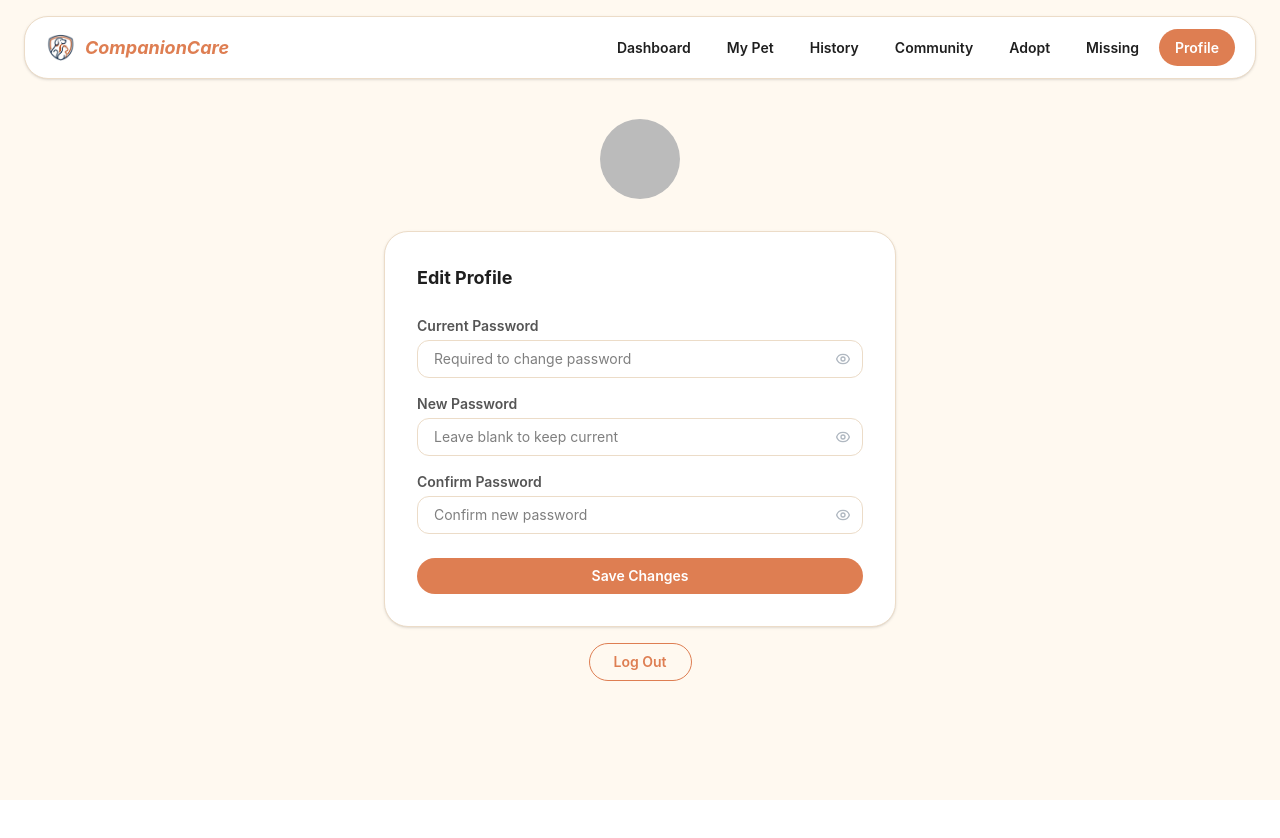
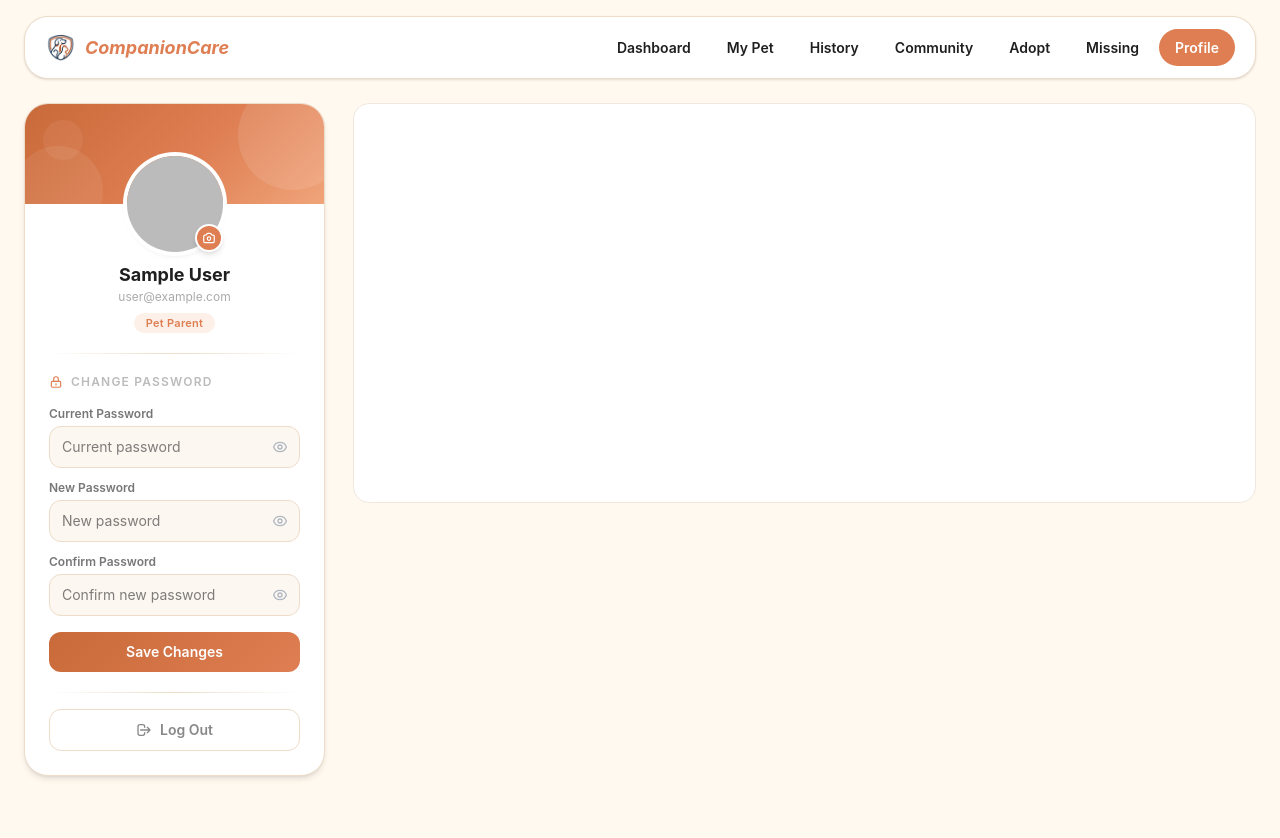
Before and after one commit to Davidyili230/CompanionCare, a React (Vite) app: page /profile in a window 1280 px wide. Shown: the top 838 px of the page. Before the commit the page ends 800 px from the top, so only its background shows below. Built offline with nearby package versions, Linux system fonts and the light colour scheme; no server answers; sample sign-in values are in the browser's storage.

Commit message:
update on profile

```diff
--- a/src/components/Navbar/Navbar.jsx
+++ b/src/components/Navbar/Navbar.jsx
@@ -17,7 +17,7 @@ export default function Navbar() {
         <div className="flex items-center gap-2">
           <div className="flex items-center justify-center rounded-lg overflow-hidden shrink-0">
             <img
-              src="/Logo.png"
+              src="/Logo.PNG"
               alt="CompanionCare logo"
               className="h-8 w-8 object-contain"
             />
--- a/src/components/PetCard.jsx
+++ b/src/components/PetCard.jsx
@@ -3,7 +3,7 @@ export default function PetCard({ pet, selected, onClick }) {
     <button
       type="button"
       onClick={() => onClick(pet.id)}
-      className="flex w-23 flex-col items-center rounded-2xl border border-[#de7e52] bg-white p-3 text-center transition-colors duration-200 hover:bg-[#fcf5ef]"
+      className={`flex w-23 flex-col items-center rounded-2xl border p-3 text-center transition-colors duration-200 ${selected ? "border-[#d87c5a] bg-[#fcf5ef]" : "border-[#de7e52] bg-white hover:bg-[#fcf5ef]"}`}
     >
       <div className="mb-3 flex h-13 w-13 items-center justify-center overflow-hidden rounded-full border border-[#9a9a9a] bg-[#f2f2f2]">
         {pet.image ? (
--- a/src/context/AuthContext.jsx
+++ b/src/context/AuthContext.jsx
@@ -17,7 +17,7 @@ export const AuthProvider = ({ children }) => {
     const unsubscribe = onAuthStateChanged(auth, async (firebaseUser) => {
       if (firebaseUser) {
         const token = await firebaseUser.getIdToken();
-        setUser({ ...firebaseUser, token });
+        setUser({ ...firebaseUser, token, username: firebaseUser.displayName });
       } else {
         setUser(null);
       }
--- a/src/pages/Profile/Profile.jsx
+++ b/src/pages/Profile/Profile.jsx
@@ -109,22 +109,49 @@ export default function Profile() {
   const avatarLetter = (user?.displayName || user?.email || "?")[0].toUpperCase();
 
   return (
-    <div>
-      <div className="flex justify-center px-4 py-10">
-        <div className="w-full max-w-lg">
-          {/* Avatar + name header */}
-          <div className="flex flex-col items-center gap-3 mb-8">
-            <div className="relative group" style={{ width: 80, height: 80 }}>
+    <div style={{ minHeight: "100vh", background: "#FFF9F0", boxSizing: "border-box" }}>
+      <div style={{ padding: "24px" }}>
+        <div
+          style={{
+            display: "grid",
+            gridTemplateColumns: "1fr 3fr",
+            gap: 28,
+            alignItems: "start",
+          }}
+        >
+          {/* Left sidebar */}
+          <aside style={{ position: "sticky", top: 24 }}>
+            <div className="rounded-3xl border border-[#ecdcc8] bg-white shadow-md overflow-hidden">
+
+              {/* Profile header banner */}
+              <div
+                style={{
+                  background: "linear-gradient(135deg, #c96a3a 0%, #de7e52 55%, #f0a47a 100%)",
+                  height: 100,
+                  position: "relative",
+                  overflow: "hidden",
+                }}
+              >
+                <div style={{ position: "absolute", top: -24, right: -24, width: 110, height: 110, borderRadius: "50%", background: "rgba(255,255,255,0.1)" }} />
+                <div style={{ position: "absolute", bottom: -32, left: -12, width: 90, height: 90, borderRadius: "50%", background: "rgba(255,255,255,0.07)" }} />
+                <div style={{ position: "absolute", top: 16, left: 18, width: 40, height: 40, borderRadius: "50%", background: "rgba(255,255,255,0.06)" }} />
+              </div>
+
+              {/* Avatar + name */}
+              <div className="flex flex-col items-center px-6 pb-6" style={{ marginTop: -48 }}>
+
+                {/* Avatar with camera badge */}
+                <div className="relative" style={{ width: 96, height: 96 }}>
                   {photoPreview ? (
                     <img
                       src={photoPreview}
                       alt="Profile"
-                  className="rounded-full object-cover w-full h-full"
+                      className="rounded-full object-cover w-full h-full ring-4 ring-white shadow-md"
                     />
                   ) : (
                     <div
-                  className="flex items-center justify-center rounded-full text-white text-3xl font-bold w-full h-full"
-                  style={{ background: "#de7e52" }}
+                      className="flex items-center justify-center rounded-full text-white text-3xl font-bold w-full h-full ring-4 ring-white shadow-md"
+                      style={{ background: "linear-gradient(135deg, #c96a3a, #de7e52)" }}
                     >
                       {avatarLetter}
                     </div>
@@ -132,9 +159,11 @@ export default function Profile() {
                   <button
                     type="button"
                     onClick={() => fileInputRef.current.click()}
-                className="absolute inset-0 rounded-full flex items-center justify-center bg-black/40 opacity-0 group-hover:opacity-100 transition-opacity"
+                    className="absolute bottom-0 right-0 flex items-center justify-center w-7 h-7 rounded-full border-2 border-white shadow-md hover:scale-110 transition-transform"
+                    style={{ background: "#de7e52" }}
+                    title="Change photo"
                   >
-                <svg xmlns="http://www.w3.org/2000/svg" className="w-6 h-6 text-white" fill="none" viewBox="0 0 24 24" stroke="currentColor">
+                    <svg xmlns="http://www.w3.org/2000/svg" className="w-3.5 h-3.5 text-white" fill="none" viewBox="0 0 24 24" stroke="currentColor">
                       <path strokeLinecap="round" strokeLinejoin="round" strokeWidth={2} d="M3 9a2 2 0 012-2h.93a2 2 0 001.664-.89l.812-1.22A2 2 0 0110.07 4h3.86a2 2 0 011.664.89l.812 1.22A2 2 0 0018.07 7H19a2 2 0 012 2v9a2 2 0 01-2 2H5a2 2 0 01-2-2V9z" />
                       <path strokeLinecap="round" strokeLinejoin="round" strokeWidth={2} d="M15 13a3 3 0 11-6 0 3 3 0 016 0z" />
                     </svg>
@@ -147,21 +176,42 @@ export default function Profile() {
                     onChange={handlePhotoChange}
                   />
                 </div>
+
+                {/* Name + email + badge */}
+                <div className="mt-3 text-center">
+                  {user?.displayName && (
+                    <p className="text-lg font-bold text-[#1f1f1f] leading-tight">{user.displayName}</p>
+                  )}
+                  <p className="text-xs text-[#aaa] mt-0.5">{user?.email}</p>
+                  <span
+                    className="inline-block mt-2 px-3 py-0.5 rounded-full text-[11px] font-semibold tracking-wide"
+                    style={{ background: "#fdf0e8", color: "#de7e52" }}
+                  >
+                    Pet Parent
+                  </span>
                 </div>
 
-          {/* Edit form */}
-          <div className="rounded-3xl border border-[#ecdcc8] bg-white p-8 shadow-sm">
-            <h2 className="text-lg font-bold text-[#1f1f1f] mb-6">Edit Profile</h2>
-            <form onSubmit={handleSave} className="flex flex-col gap-4">
+                {/* Gradient divider */}
+                <div className="w-full mt-5" style={{ height: 1, background: "linear-gradient(to right, transparent, #ecdcc8, transparent)" }} />
+
+                {/* Password section */}
+                <div className="w-full mt-5">
+                  <div className="flex items-center gap-2 mb-4">
+                    <svg xmlns="http://www.w3.org/2000/svg" className="w-3.5 h-3.5 text-[#de7e52]" fill="none" viewBox="0 0 24 24" stroke="currentColor">
+                      <path strokeLinecap="round" strokeLinejoin="round" strokeWidth={2} d="M12 15v2m-6 4h12a2 2 0 002-2v-6a2 2 0 00-2-2H6a2 2 0 00-2 2v6a2 2 0 002 2zm10-10V7a4 4 0 00-8 0v4h8z" />
+                    </svg>
+                    <p className="text-xs font-semibold uppercase tracking-widest text-[#bbb]">Change Password</p>
+                  </div>
+                  <form onSubmit={handleSave} className="flex flex-col gap-3">
                     <div className="flex flex-col gap-1">
-                <label className="text-sm font-semibold text-[#555]">Current Password</label>
+                      <label className="text-xs font-semibold text-[#777]">Current Password</label>
                       <div className="relative">
                         <input
                           type={showCurrentPassword ? "text" : "password"}
                           value={currentPassword}
                           onChange={(e) => setCurrentPassword(e.target.value)}
-                    placeholder="Required to change password"
-                    className="w-full rounded-xl border border-[#ecdcc8] px-4 pr-10 py-2 text-sm outline-none focus:border-[#de7e52]"
+                          placeholder="Current password"
+                          className="w-full rounded-xl border border-[#ecdcc8] bg-[#fdf7f2] px-3 pr-9 py-2.5 text-sm outline-none focus:border-[#de7e52] transition-colors"
                         />
                         <button type="button" onClick={() => setShowCurrentPassword((v) => !v)} className="absolute right-3 top-1/2 -translate-y-1/2 text-[#b0b8c1] hover:text-[#de7e52] transition-colors" tabIndex={-1}>
                           {showCurrentPassword ? <EyeOff /> : <EyeOn />}
@@ -170,14 +220,14 @@ export default function Profile() {
                     </div>
 
                     <div className="flex flex-col gap-1">
-                <label className="text-sm font-semibold text-[#555]">New Password</label>
+                      <label className="text-xs font-semibold text-[#777]">New Password</label>
                       <div className="relative">
                         <input
                           type={showNewPassword ? "text" : "password"}
                           value={newPassword}
                           onChange={(e) => setNewPassword(e.target.value)}
-                    placeholder="Leave blank to keep current"
-                    className="w-full rounded-xl border border-[#ecdcc8] px-4 pr-10 py-2 text-sm outline-none focus:border-[#de7e52]"
+                          placeholder="New password"
+                          className="w-full rounded-xl border border-[#ecdcc8] bg-[#fdf7f2] px-3 pr-9 py-2.5 text-sm outline-none focus:border-[#de7e52] transition-colors"
                         />
                         <button type="button" onClick={() => setShowNewPassword((v) => !v)} className="absolute right-3 top-1/2 -translate-y-1/2 text-[#b0b8c1] hover:text-[#de7e52] transition-colors" tabIndex={-1}>
                           {showNewPassword ? <EyeOff /> : <EyeOn />}
@@ -186,14 +236,14 @@ export default function Profile() {
                     </div>
 
                     <div className="flex flex-col gap-1">
-                <label className="text-sm font-semibold text-[#555]">Confirm Password</label>
+                      <label className="text-xs font-semibold text-[#777]">Confirm Password</label>
                       <div className="relative">
                         <input
                           type={showConfirmPassword ? "text" : "password"}
                           value={confirmPassword}
                           onChange={(e) => setConfirmPassword(e.target.value)}
                           placeholder="Confirm new password"
-                    className="w-full rounded-xl border border-[#ecdcc8] px-4 pr-10 py-2 text-sm outline-none focus:border-[#de7e52]"
+                          className="w-full rounded-xl border border-[#ecdcc8] bg-[#fdf7f2] px-3 pr-9 py-2.5 text-sm outline-none focus:border-[#de7e52] transition-colors"
                         />
                         <button type="button" onClick={() => setShowConfirmPassword((v) => !v)} className="absolute right-3 top-1/2 -translate-y-1/2 text-[#b0b8c1] hover:text-[#de7e52] transition-colors" tabIndex={-1}>
                           {showConfirmPassword ? <EyeOff /> : <EyeOn />}
@@ -201,29 +251,63 @@ export default function Profile() {
                       </div>
                     </div>
 
-              {error && <p className="text-sm text-red-500">{error}</p>}
-              {successMsg && <p className="text-sm text-green-600">{successMsg}</p>}
+                    {error && (
+                      <div className="flex items-center gap-2 rounded-xl px-3 py-2 text-xs text-red-600" style={{ background: "#fff1f0", border: "1px solid #ffd6d6" }}>
+                        <svg className="w-3.5 h-3.5 shrink-0" fill="currentColor" viewBox="0 0 20 20">
+                          <path fillRule="evenodd" d="M18 10a8 8 0 11-16 0 8 8 0 0116 0zm-7 4a1 1 0 11-2 0 1 1 0 012 0zm-1-9a1 1 0 00-1 1v4a1 1 0 102 0V6a1 1 0 00-1-1z" clipRule="evenodd" />
+                        </svg>
+                        {error}
+                      </div>
+                    )}
+                    {successMsg && (
+                      <div className="flex items-center gap-2 rounded-xl px-3 py-2 text-xs text-green-700" style={{ background: "#f0fdf4", border: "1px solid #bbf7d0" }}>
+                        <svg className="w-3.5 h-3.5 shrink-0" fill="currentColor" viewBox="0 0 20 20">
+                          <path fillRule="evenodd" d="M10 18a8 8 0 100-16 8 8 0 000 16zm3.707-9.293a1 1 0 00-1.414-1.414L9 10.586 7.707 9.293a1 1 0 00-1.414 1.414l2 2a1 1 0 001.414 0l4-4z" clipRule="evenodd" />
+                        </svg>
+                        {successMsg}
+                      </div>
+                    )}
 
                     <button
                       type="submit"
                       disabled={saving}
-                className="mt-2 rounded-full py-2 text-sm font-semibold text-white transition-opacity"
-                style={{ background: "#de7e52", opacity: saving ? 0.7 : 1 }}
+                      className="mt-1 w-full rounded-xl py-2.5 text-sm font-semibold text-white transition-all hover:shadow-md active:scale-95"
+                      style={{
+                        background: saving ? "#e8a07a" : "linear-gradient(135deg, #c96a3a, #de7e52)",
+                        cursor: saving ? "not-allowed" : "pointer",
+                      }}
                     >
                       {saving ? "Saving…" : "Save Changes"}
                     </button>
                   </form>
                 </div>
 
+                {/* Gradient divider */}
+                <div className="w-full mt-5" style={{ height: 1, background: "linear-gradient(to right, transparent, #ecdcc8, transparent)" }} />
+
                 {/* Logout */}
-          <div className="mt-4 flex justify-center">
                 <button
                   onClick={handleLogout}
-              className="rounded-full px-6 py-2 text-sm font-semibold text-[#de7e52] border border-[#de7e52] hover:bg-[#f7e9df] transition-colors"
+                  className="mt-4 w-full rounded-xl py-2.5 text-sm font-semibold flex items-center justify-center gap-2 border border-[#ecdcc8] text-[#888] hover:bg-red-50 hover:text-red-500 hover:border-red-200 transition-all"
                 >
+                  <svg xmlns="http://www.w3.org/2000/svg" className="w-4 h-4" fill="none" viewBox="0 0 24 24" stroke="currentColor">
+                    <path strokeLinecap="round" strokeLinejoin="round" strokeWidth={2} d="M17 16l4-4m0 0l-4-4m4 4H7m6 4v1a3 3 0 01-3 3H6a3 3 0 01-3-3V7a3 3 0 013-3h4a3 3 0 013 3v1" />
+                  </svg>
                   Log Out
                 </button>
               </div>
+            </div>
+          </aside>
+
+          {/* Right main area (empty) */}
+          <main
+            style={{
+              background: "#fff",
+              borderRadius: 16,
+              border: "1.5px solid #F0E8DF",
+              minHeight: 400,
+            }}
+          />
         </div>
       </div>
     </div>
```
Also changed, not shown: src/components/PostModal/PostModal.jsx (+8 -6 lines), src/pages/MyPet/MyPetPage.jsx (+3 -18 lines), src/pages/PlaceholderPage.jsx (deleted, +0 -18 lines), src/pages/Profile/Register.jsx (+4 -7 lines), .claude/settings.json (added). Lines whose indentation alone changed are shown as unchanged.
